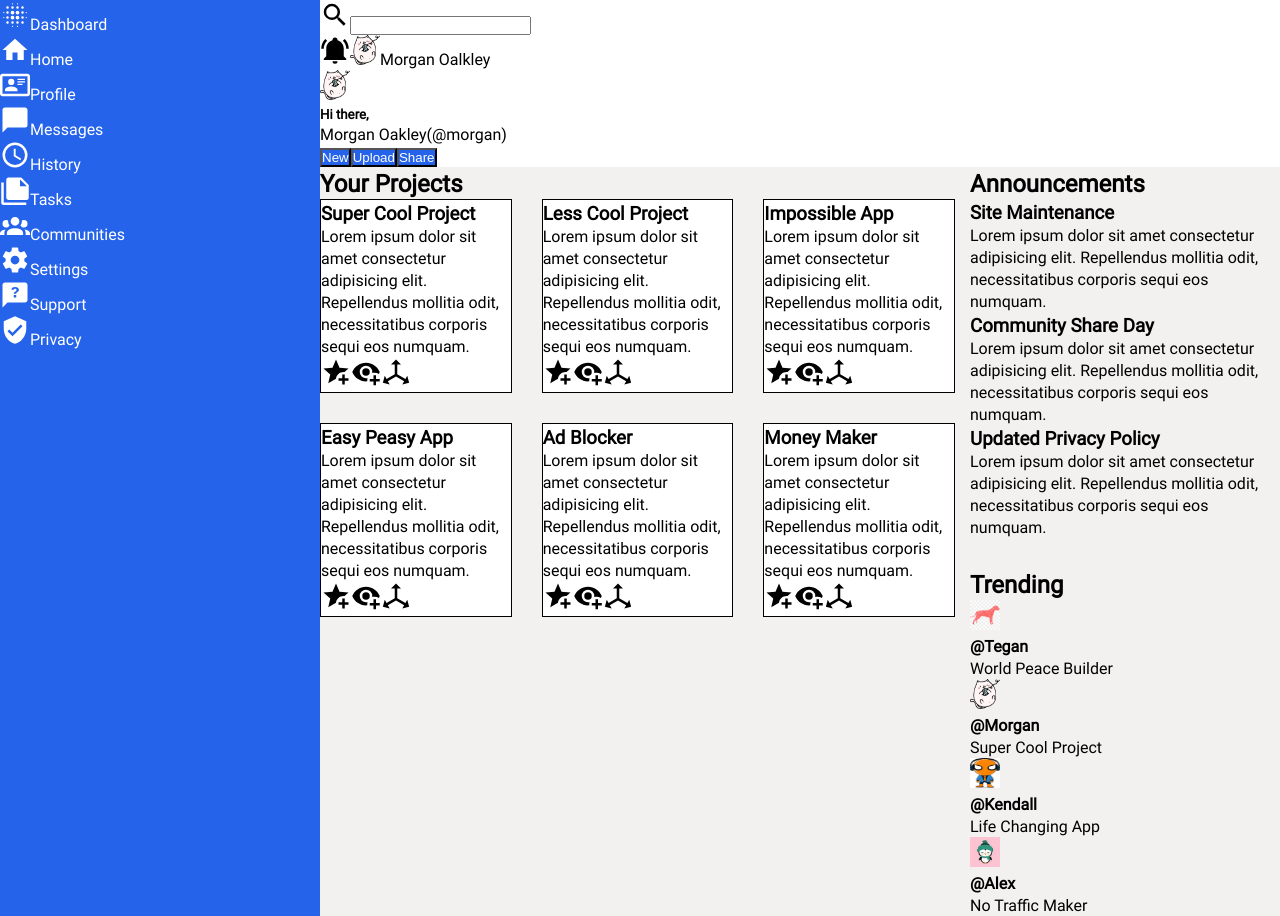
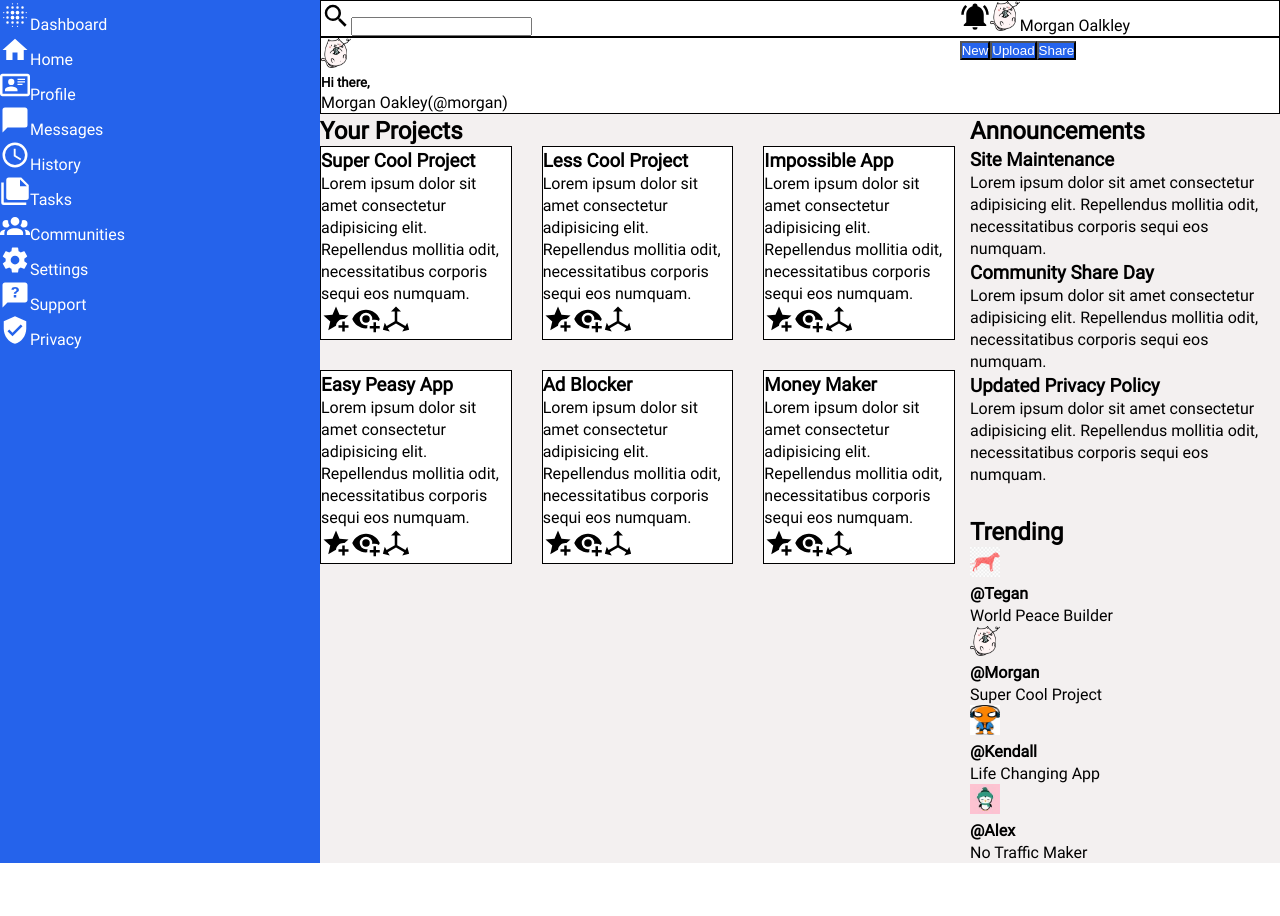
Before and after one commit to MohamadObeid9/dashboard, a plain HTML site: page index.html in a window 1280 px wide. After the commit the page ends 863 px from the top, so only its background shows below. Drawn offline with Linux system fonts and the light colour scheme; files whose address does not match are found by name.

Commit message:
did the basic layout to the whole page

```diff
--- a/style.css
+++ b/style.css
@@ -10,6 +10,8 @@
   font-weight: normal;
   font-style: normal;
 }
+
+/* overall layout */
 body{
     font-family:"robotoregular",sans-serif;
     display: grid;
@@ -29,6 +31,11 @@ body{
     grid-area:main;
     background-color: rgb(243, 240, 240);
 }
+
+
+/* sidebar section */
+
+
 .sidebar,button{
     background-color: #2563eb;
 }
@@ -38,6 +45,23 @@ body{
 .sidebar  img {
     filter: invert(100%) sepia(0%) saturate(7500%) hue-rotate(295deg) brightness(101%) contrast(101%);
 }
+
+
+/* header section */
+
+
+.header > *{
+    border:1px solid black;
+}
+.header-search,.header-profile{
+    display:grid;
+    grid-template-columns:2fr 1fr;
+}
+
+
+/* main section */
+
+
 
 .main {
     display: grid;
```
